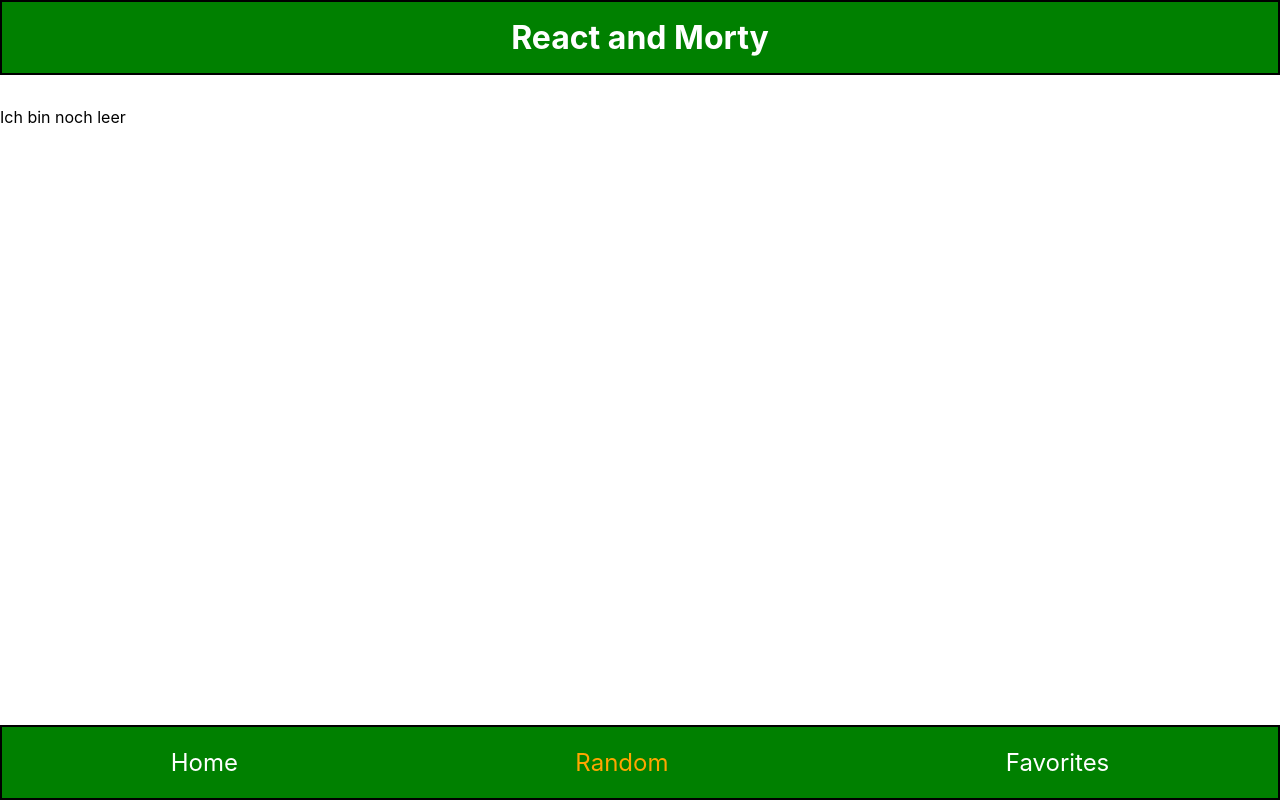
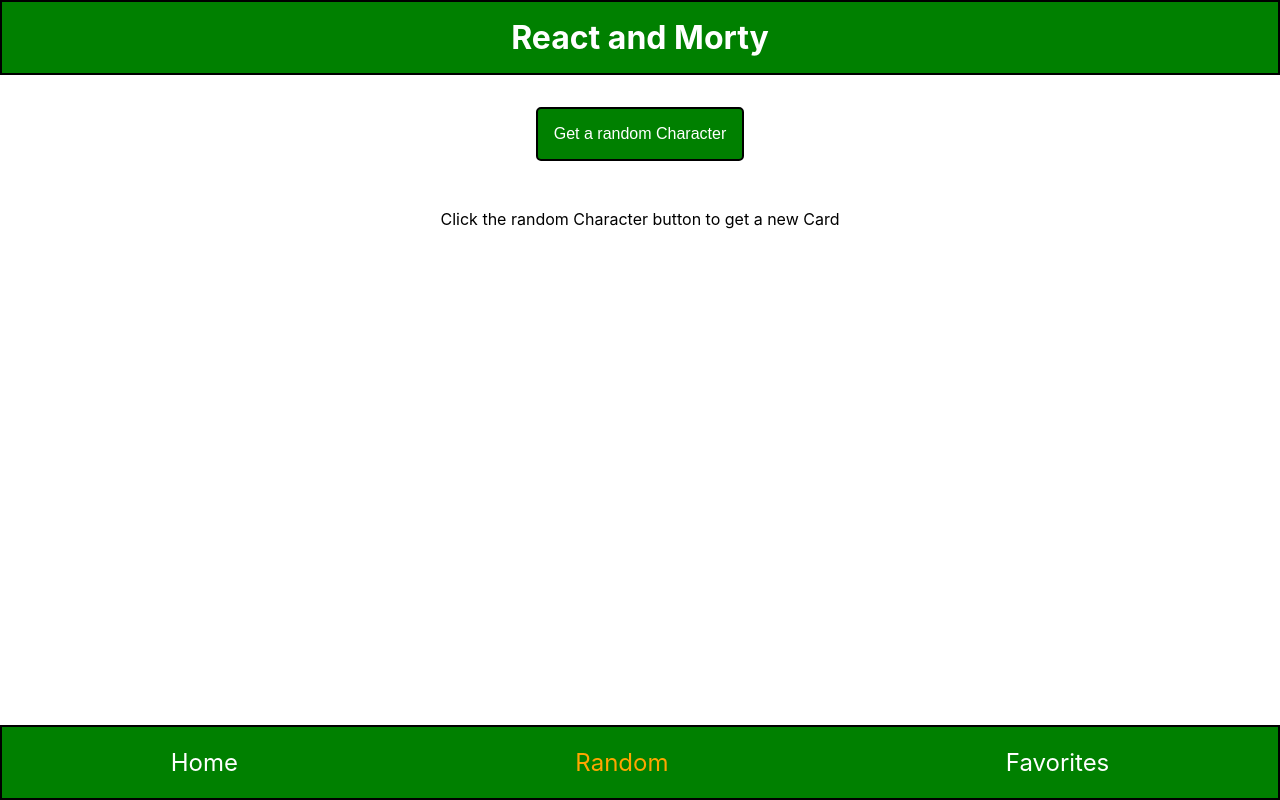
Before and after one commit to D3nnis249/react-and-morty, a React (Create React App) app: page /random in a window 1280 px wide. Built offline with nearby package versions, Linux system fonts and the light colour scheme; no server answers.

Commit message:
add funcionality from random and favorite Page

```diff
--- a/src/App.js
+++ b/src/App.js
@@ -10,8 +10,9 @@ import Details from './Pages/Details';
 
 function App() {
   const [characters, setCharacters] = useState([]);
-  const [favoriteIDs, setFavoriteIDs] = useState(JSON.parse(localStorage.getItem('favoriteIDs')) || []
-  )
+  const [favoriteIDs, setFavoriteIDs] = useState(
+    JSON.parse(localStorage.getItem('favoriteIDs')) || []
+  );
   const url = 'https://rickandmortyapi.com/api/character/';
 
   const loadCharacters = () => {
@@ -21,18 +22,21 @@ function App() {
   };
 
   function addFavorite(id) {
-    setFavoriteIDs([...favoriteIDs, id])
+    setFavoriteIDs([...favoriteIDs, id]);
   }
 
   function removeFavorite(id) {
-    const updatedFavoriteIDs = favoriteIDs.filter((favID) => favID !== id)
-    setFavoriteIDs(updatedFavoriteIDs)
+    const updatedFavoriteIDs = favoriteIDs.filter(favID => favID !== id);
+    setFavoriteIDs(updatedFavoriteIDs);
   }
+
+  useEffect(() => {
+    localStorage.setItem('favoriteIDs', JSON.stringify(favoriteIDs));
+  }, [favoriteIDs]);
 
   useEffect(() => {
     loadCharacters();
   }, []);
-
 
   return (
     <main>
@@ -41,13 +45,26 @@ function App() {
         <Route path="/" element={<Home characters={characters} />} />
         <Route
           path="/Details/:id"
-          element={<Details characters={characters} favoriteIDs={favoriteIDs} removeFavorite={removeFavorite}
-          addFavorite={addFavorite}  />}
+          element={
+            <Details
+              characters={characters}
+              setFavoriteIDs={setFavoriteIDs}
+              favoriteIDs={favoriteIDs}
+              removeFavorite={removeFavorite}
+              addFavorite={addFavorite}
+            />
+          }
         />
         <Route path="/random" element={<Random characters={characters} />} />
         <Route
           path="/favorites"
-          element={<Favorites characters={characters} favoriteIDs={favoriteIDs} removeFavorite={removeFavorite} />}
+          element={
+            <Favorites
+              characters={characters}
+              favoriteIDs={favoriteIDs}
+              removeFavorite={removeFavorite}
+            />
+          }
         />
       </Routes>
       <Navigation />
--- a/src/Pages/Details.js
+++ b/src/Pages/Details.js
@@ -3,38 +3,30 @@ import React, { useEffect, useState } from 'react';
 import { useParams } from 'react-router-dom';
 import styled from 'styled-components';
 
-const Details = ({ characters }) => {
+const Details = ({ characters, favoriteIDs, setFavoriteIDs }) => {
   const { id } = useParams();
   const currentCharacter = characters.find(
     character => character.id === Number(id)
   );
 
-  const [favoriteIDs, setFavoriteIDs] = useState(
-    JSON.parse(localStorage.getItem('favoriteIDs')) || []
-  );
-
   const toggleFavorites = ({}) => {
-    if (favoriteIDs.includes(id)) {
-      removeFavorite(id);
+    if (favoriteIDs.includes(currentCharacter.id)) {
+      removeFavorite(currentCharacter.id);
     } else {
-      addFavorite(id);
+      addFavorite(currentCharacter.id);
     }
   };
 
-  function addFavorite(id) {
-    setFavoriteIDs([...favoriteIDs, id]);
+  function addFavorite() {
+    setFavoriteIDs([...favoriteIDs, currentCharacter.id]);
   }
 
-  function removeFavorite(id) {
+  function removeFavorite() {
     const updatedFavoriteIDs = favoriteIDs.filter(
-      favoriteID => favoriteID !== id
+      favoriteID => favoriteID !== currentCharacter.id
     );
     setFavoriteIDs(updatedFavoriteIDs);
   }
-
-  useEffect(() => {
-    localStorage.setItem('favoriteIDs', JSON.stringify(favoriteIDs));
-  }, [favoriteIDs]);
 
   return (
     <Wrapper>
@@ -55,7 +47,7 @@ const Details = ({ characters }) => {
       )}
       <FavoriteButton
         onClick={toggleFavorites}
-        isFavorite={favoriteIDs.includes(id)}
+        isFavorite={favoriteIDs.includes(currentCharacter.id)}
       >
         Save as Favorites
       </FavoriteButton>
@@ -76,7 +68,7 @@ const FavoriteButton = styled.button`
   box-shadow: 1px 1px 5px 1px;
   border-radius: 20px;
   font-size: 15px;
-  background-color: ${props => (props.isFavorite ? 'green' : '')};
+  background-color: ${props => (props.isFavorite ? 'green' : [])};
 `;
 
 export default Details;
--- a/src/Pages/Favorites.js
+++ b/src/Pages/Favorites.js
@@ -1,9 +1,28 @@
-const Favorites = ({}) => {
+import React from 'react';
+import styled from 'styled-components';
+import Card from '../components/Card';
+
+const Favorites = ({ characters, favoriteIDs }) => {
   return (
-    <main>
-      <p>Hallo ich bin leer</p>
-    </main>
+    <Wrapper role="list">
+      {characters
+        .filter(character => favoriteIDs.includes(character.id))
+        .map(character => (
+          <Card
+            key={character.id}
+            id={character.id}
+            img={character.image}
+            name={character.name}
+          />
+        ))}
+    </Wrapper>
   );
 };
 
+const Wrapper = styled.ul`
+  display: flex;
+  flex-direction: column;
+  justify-content: center;
+  align-items: center;
+`;
 export default Favorites;
--- a/src/Pages/Random.js
+++ b/src/Pages/Random.js
@@ -1,9 +1,59 @@
-const Random = ({}) => {
+import React, { useState } from 'react';
+import Card from '../components/Card';
+import styled from 'styled-components';
+
+const RandomPage = () => {
+  const [randomCharacter, setRandomCharacter] = useState('');
+
+  const rdmChar = () => {
+    const url = `https://rickandmortyapi.com/api/character/`;
+    const rdmId = Math.floor(Math.random() * 19) + 1;
+    fetch(url + rdmId)
+      .then(response => response.json())
+      .then(data => setRandomCharacter(data));
+  };
+
   return (
+    <Wrapper>
+      <AllButtons
+        onClick={() => {
+          rdmChar();
+        }}
+      >
+        Get a random Character
+      </AllButtons>
 
-      <p>Ich bin noch leer</p>
-
+      {randomCharacter ? (
+        <Card
+          key={randomCharacter.id}
+          id={randomCharacter.id}
+          img={randomCharacter.image}
+          name={randomCharacter.name}
+        />
+      ) : (
+        <>
+          <p>Click the random Character button to get a new Card</p>
+        </>
+      )}
+    </Wrapper>
   );
 };
 
-export default Random;
+const AllButtons = styled.button`
+  border: 2px solid black;
+  border-radius: 5px;
+  background-color: green;
+  padding: 1em;
+  text-decoration: none;
+  color: white;
+  font-size: 1em;
+  margin-bottom: 2em;
+`;
+
+const Wrapper = styled.ul`
+  display: flex;
+  flex-direction: column;
+  justify-content: center;
+  align-items: center;
+`;
+export default RandomPage;
--- a/src/components/Navigation.js
+++ b/src/components/Navigation.js
@@ -3,7 +3,6 @@ import styled from 'styled-components';
 import { NavLink } from 'react-router-dom';
 
 const Navigation = ({ setToSites }) => {
-
   return (
     <StyledNavigation>
       <StyledLink>
```
Also changed, not shown: src/components/Button.js (deleted, +0 -14 lines), src/components/Card.js (+5 -7 lines).
